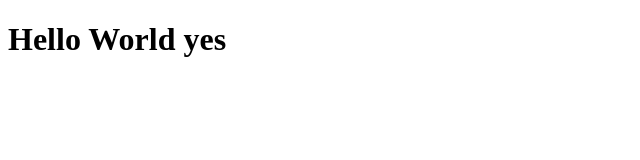
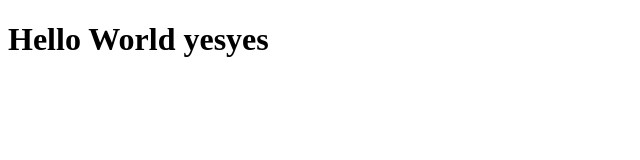
Before and after one commit to shoyaueda/sample-app, a plain HTML site: page index.html in a window 1280 px wide. Shown: the full height of the page, 0-640 px from the left. Drawn offline with Linux system fonts and the light colour scheme.

Commit message:
version2

```diff
--- a/index.html
+++ b/index.html
@@ -8,7 +8,7 @@
 </head>
 
 <body>
-    <h1>Hello World yes</h1>
+    <h1>Hello World yesyes</h1>
 </body>
 
 </html>
```
